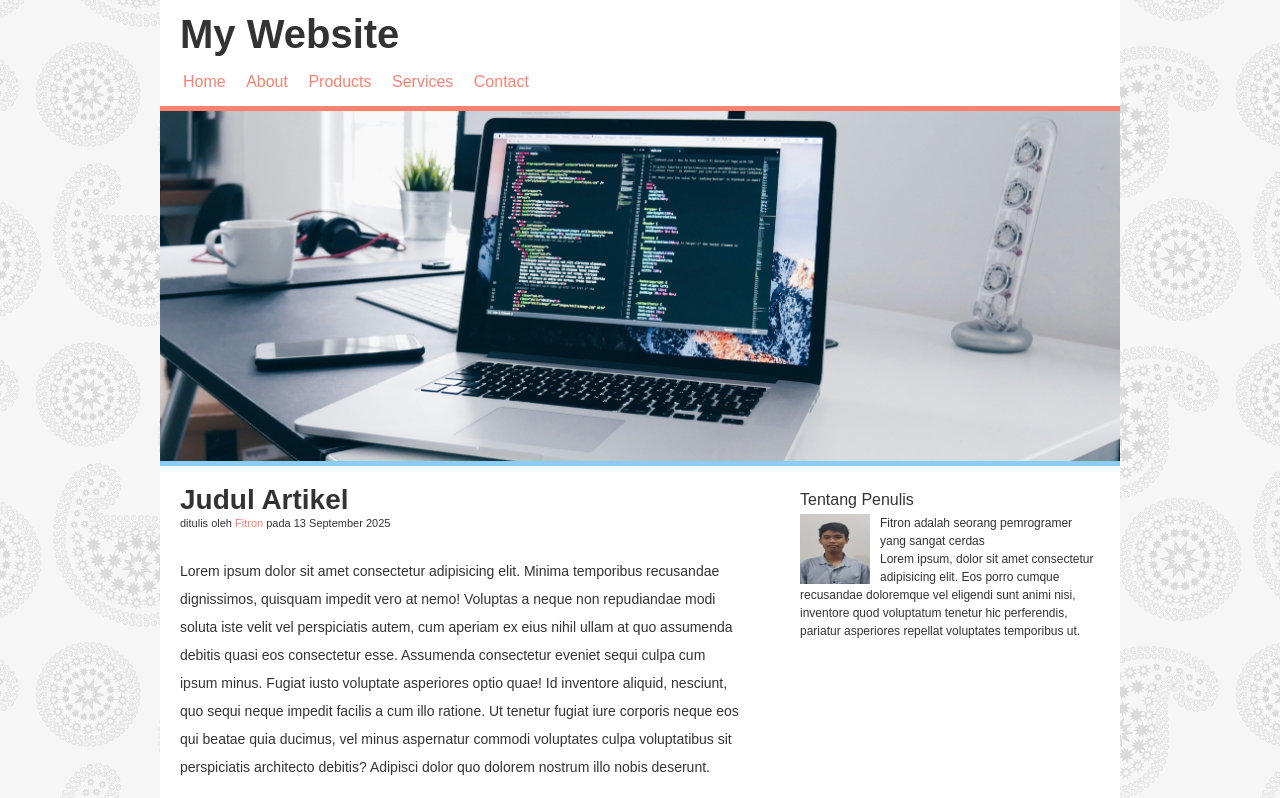
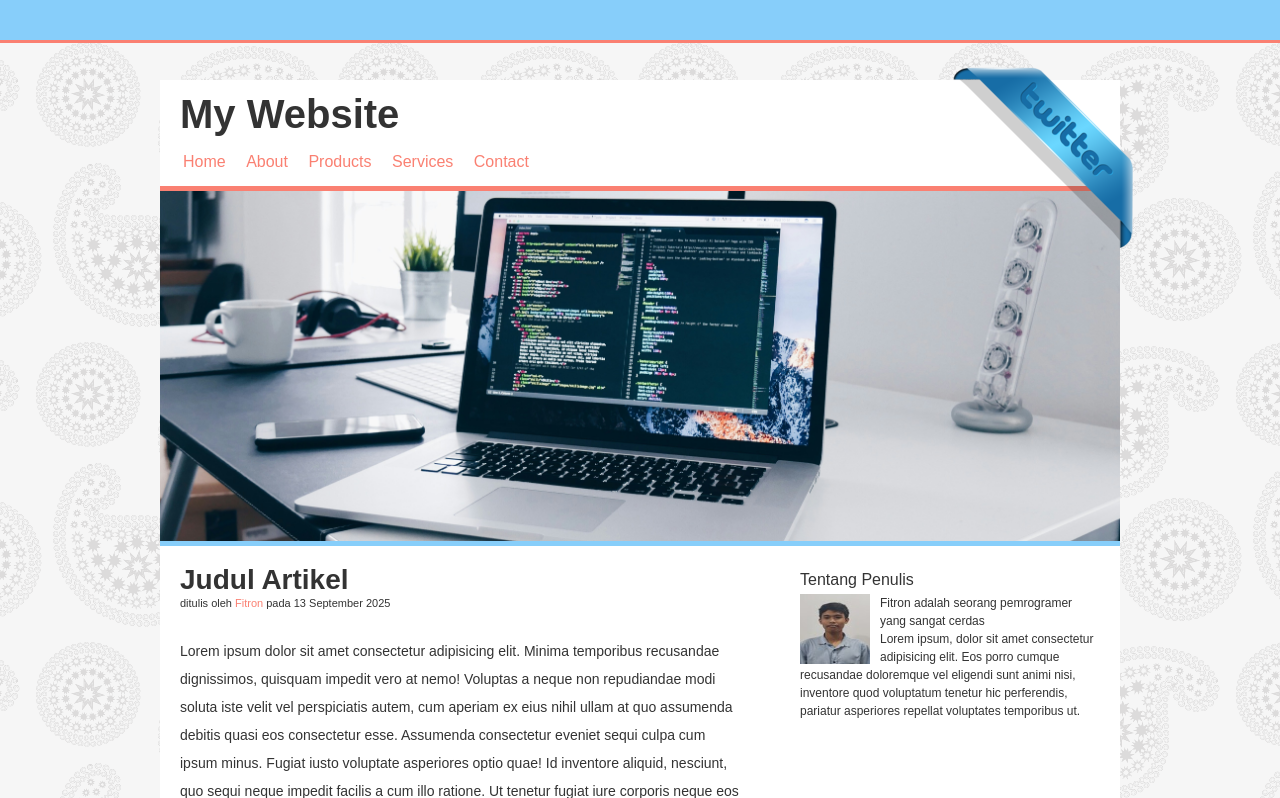
Before and after one commit to Fitronz/css-layouting, a plain HTML site: page index.html in a window 1280 px wide. Shown: the top 798 px of the page. Drawn offline with Linux system fonts and the light colour scheme.

Commit message:
Finishing web layouting sederhana dari Pak Dika

```diff
--- a/index.html
+++ b/index.html
@@ -7,7 +7,11 @@
     <link rel="stylesheet" href="style.css" />
   </head>
   <body>
+    <div class="top-bar"></div>
     <div class="container">
+      <a href="https://x.com/home" class="twitter" target="_blank"
+        >@fitronnurulihsan</a
+      >
       <div class="header">
         <h1 class="judul">My Website</h1>
         <ul>
--- a/style.css
+++ b/style.css
@@ -137,10 +137,34 @@ body {
   background-image: url(image/background.jpg);
 }
 
+.top-bar {
+  position: fixed;
+  top: 0;
+  left: 0;
+  right: 0;
+  height: 40px;
+  background-color: lightskyblue;
+  border-bottom: 3px solid salmon;
+  z-index: 9999;
+}
+
 .container {
   width: 960px;
-  margin: auto;
+  margin: 80px auto;
   background-color: #fff;
+  position: relative;
+}
+
+.twitter {
+  width: 200px;
+  height: 200px;
+  background-image: url(image/twitter.png);
+  background-repeat: no-repeat;
+  display: inline-block;
+  text-indent: -9999px;
+  position: absolute;
+  top: -23px;
+  right: -28px;
 }
 
 .header {
```
Also changed, not shown: image/twitter.png (added).
